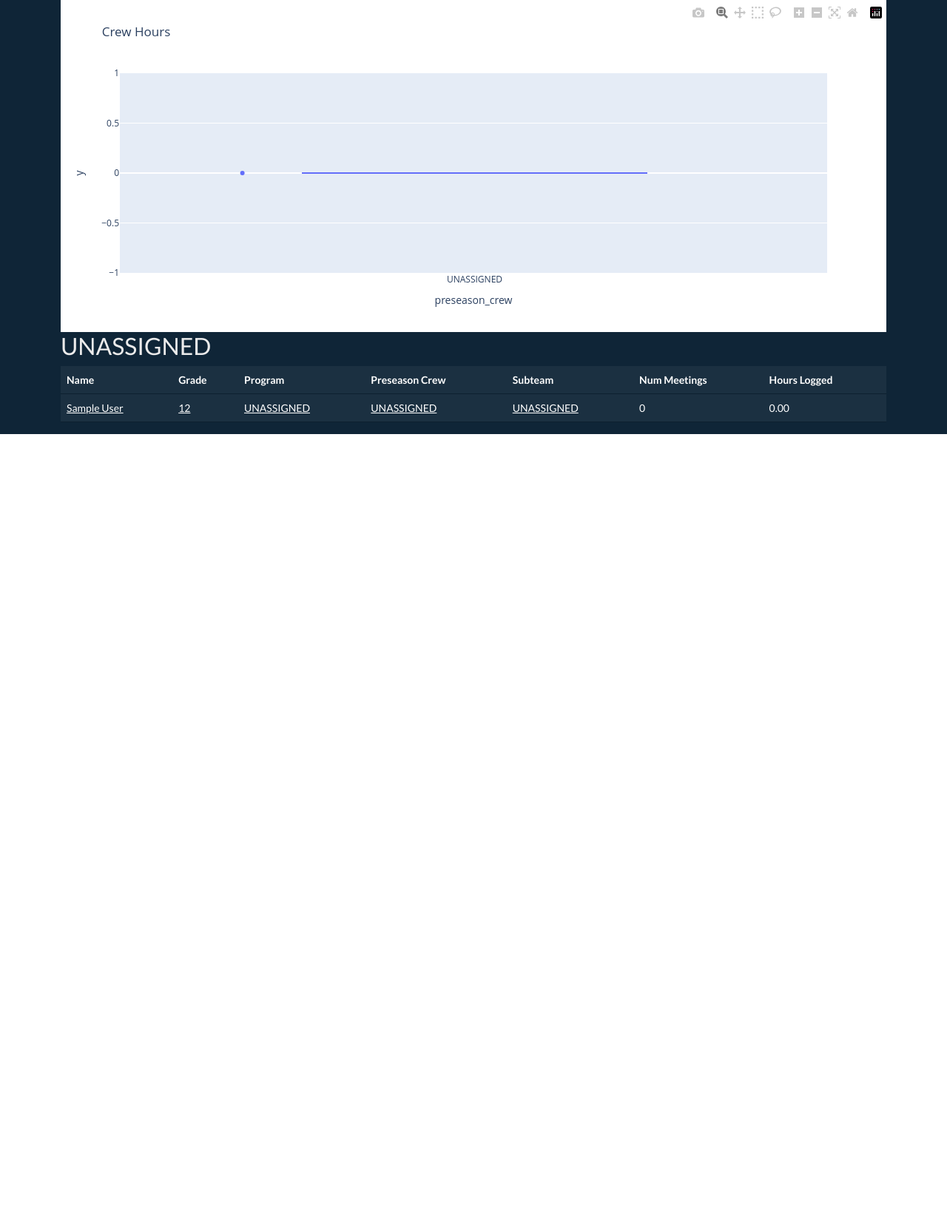
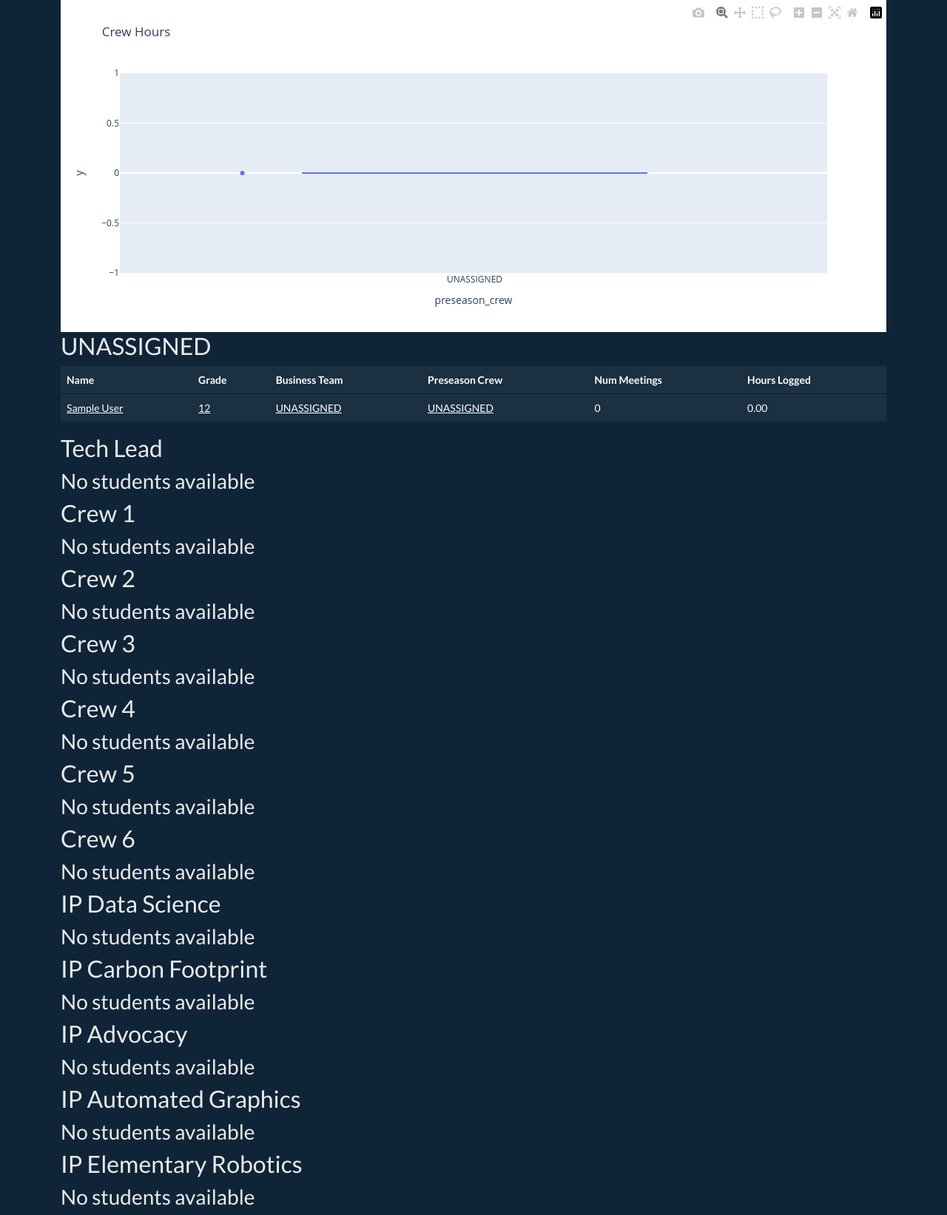
Before and after one commit to GirlsOfSteelRobotics/GOSAttendanceTrackerV2, a Django app: page /attendance/gos/crews in a window 1280 px wide. Shown: the part 563-2206 px from the top of the page at 74% size. Before the commit the page ends 1150 px from the top, so only its background shows below. Run offline with Django 5.2, Linux system fonts and the light colour scheme; tables that the repository leaves empty hold one stand-in row (values such as "Sample post"); some libraries are stand-ins or nearby versions.

Commit message:
Update fall crews and add business subteams (#18)

```diff
--- a/attendance/models/__init__.py
+++ b/attendance/models/__init__.py
@@ -32,3 +32,4 @@
     GosSubteam = GosSubteam2026
     GosGradeLevel = GosGradeLevel2026
     GosPreseasonCrew = GosPreseasonCrew2026
+    GosBusinessSubteams = GosBusinessTeam2026
--- a/attendance/models/mixins.py
+++ b/attendance/models/mixins.py
@@ -122,7 +122,7 @@
     time_out = models.DateTimeField("Time Out", null=True)
 
     def get_duration(self):
-        out = self.time_out or self.time_in + datetime.timedelta(hours=2)
+        out = self.time_out or self.time_in + datetime.timedelta(hours=0)
         return out - self.time_in
 
     class Meta:
--- a/attendance/models/y2026/gos.py
+++ b/attendance/models/y2026/gos.py
@@ -8,12 +8,38 @@
     UNASSIGNED = "UNASSIGNED"
 
 
+class GosBusinessTeam2026(models.TextChoices):
+    UNASSIGNED = "UNASSIGNED"
+
+    MEDIA = "Media"
+    AWARDS = "Awards"
+    FINANCE = "Finance"
+    OUTREACH = "Outreach"
+    FIRST_LADIES = "FIRST Ladies"
+    ADVOCACY = "Advocacy"
+
+
 class GosProgram2026(models.TextChoices):
     UNASSIGNED = "UNASSIGNED"
 
 
 class GosPreseasonCrew2026(models.TextChoices):
     UNASSIGNED = "UNASSIGNED"
+
+    TECH_LEAD = "Tech Lead"
+
+    CREW1 = "Crew 1"
+    CREW2 = "Crew 2"
+    CREW3 = "Crew 3"
+    CREW4 = "Crew 4"
+    CREW5 = "Crew 5"
+    CREW6 = "Crew 6"
+
+    IP_DATA_SCIENCE = "IP Data Science"
+    IP_CARBON_FOOTPRINT = "IP Carbon Footprint"
+    IP_ADVOCACY = "IP Advocacy"
+    IP_AUTOMATED_GRAPHICS = "IP Automated Graphics"
+    IP_ELEMENTARY_ROBOTICS = "IP Elementary Robotics"
 
 
 class GosGradeLevel2026(models.IntegerChoices):
@@ -35,7 +61,12 @@
     preseason_crew = models.CharField(
         choices=GosPreseasonCrew2026.choices,
         default=GosPreseasonCrew2026.UNASSIGNED,
-        max_length=20,
+        max_length=30,
+    )
+    business_subteam = models.CharField(
+        choices=GosBusinessTeam2026.choices,
+        default=GosBusinessTeam2026.UNASSIGNED,
+        max_length=30,
     )
     subteam = models.CharField(
         choices=GosSubteam2026.choices, default=GosSubteam2026.UNASSIGNED, max_length=20
--- a/attendance/templates/attendance/gos/sub_templates/student_table.html
+++ b/attendance/templates/attendance/gos/sub_templates/student_table.html
@@ -8,9 +8,10 @@
       <tr>
         <th>Name</th>
         <th>Grade</th>
-        <th>Program</th>
+<!--        <th>Program</th>-->
+        <th>Business Team</th>
         <th>Preseason Crew</th>
-        <th>Subteam</th>
+<!--        <th>Subteam</th>-->
         <th>Num Meetings</th>
         <th>Hours Logged</th>
       </tr>
@@ -20,9 +21,10 @@
     <tr>
         <td><a href="{% url 'gos_student_detail' student.rfid %}">{{ student.full_name }}</a></td>
         <td><a href="{% url 'gos_grade_year_detail' student.grade %}">{{ student.grade }}</a></td>
-        <td><a href="{% url 'gos_program_detail' student.gos_program %}">{{ student.gos_program }}</a></td>
+<!--        <td><a href="{% url 'gos_program_detail' student.gos_program %}">{{ student.gos_program }}</a></td>-->
+        <td><a href="{% url 'gos_business_team_detail' student.business_subteam %}">{{ student.business_subteam }}</a></td>
         <td><a href="{% url 'gos_preseason_crews_detail' student.preseason_crew  %}">{{ student.preseason_crew }}</a></td>
-        <td><a href="{% url 'gos_subteam_detail' student.subteam %}">{{ student.subteam }}</a></td>
+<!--        <td><a href="{% url 'gos_subteam_detail' student.subteam %}">{{ student.subteam }}</a></td>-->
         <td>{{ student.num_meetings }}</td>
         <td>{{ student.num_hours|floatformat:2 }}</td>
     </tr>
--- a/attendance/urls.py
+++ b/attendance/urls.py
@@ -45,6 +45,16 @@
         "gos/crews/<str:crew>",
         gos.GosPresasonCrewDetail.as_view(),
         name="gos_preseason_crews_detail",
+    ),
+    path(
+        "gos/business/<str:business_subteam>",
+        gos.GosBusinessSubteamDetail.as_view(),
+        name="gos_business_team_detail",
+    ),
+    path(
+        "gos/business/",
+        gos.GosBusinessSubteamList.as_view(),
+        name="gos_business_team_list",
     ),
     path(
         "gos/grades",
--- a/attendance/views/gos.py
+++ b/attendance/views/gos.py
@@ -10,6 +10,7 @@
     GosGradeLevel,
     GosStudent,
     GosPreseasonCrew,
+    GosBusinessSubteams,
 )
 from attendance.models.y2025.gos import GosStudent2025
 from attendance.views.plotting_utils import (
@@ -86,6 +87,56 @@
 
         context = get_navbar_context()
         context["crews"] = crews
+        context["plots"] = plots
+        return context
+
+
+class GosBusinessSubteamDetail(generic.TemplateView):
+    template_name = "attendance/gos/business_subteam_detail.html"
+
+    def get_context_data(self, business_subteam):
+        students = GosStudent.objects.filter(
+            business_subteam=business_subteam
+        ).order_by("first_name")
+        context = get_navbar_context()
+        context["business_subteam"] = business_subteam
+        context["students"] = students
+        context["plots"] = [
+            render_cumulative_hours_plot(students, get_recommended_hour_lines())
+        ]
+        return context
+
+
+class GosBusinessSubteamList(generic.TemplateView):
+    template_name = "attendance/gos/business_subteam_list.html"
+
+    def get_context_data(self):
+        subteams = {}
+        for subteam_name, _ in GosBusinessSubteams.choices:
+            print(subteam_name)
+            students = GosStudent.objects.filter(
+                business_subteam=subteam_name
+            ).order_by("first_name")
+            print(students)
+            subteams[subteam_name] = students
+
+        df = pd.DataFrame(list(GosStudent.objects.all().values()))
+
+        plots = []
+        plots.append(
+            render_count_pie_chart(df, "business_subteam", "id", title="Subteam Sizes")
+        )
+        plots.append(
+            render_box_and_whisker_plot(
+                df,
+                "business_subteam",
+                [student.num_hours() for student in GosStudent.objects.all()],
+                title="Subteam Hours",
+            )
+        )
+
+        context = get_navbar_context()
+        context["business_subteams"] = subteams
         context["plots"] = plots
         return context
 
```
Also changed, not shown: attendance/templates/attendance/gos/business_subteam_detail.html (added, +32 -0 lines), attendance/templates/attendance/gos/business_subteam_list.html (added, +35 -0 lines), attendance/migrations/0006_gosstudent2026_business_subteam_and_more.py (added), attendance/migrations/0007_alter_gosstudent2026_preseason_crew.py (added).
